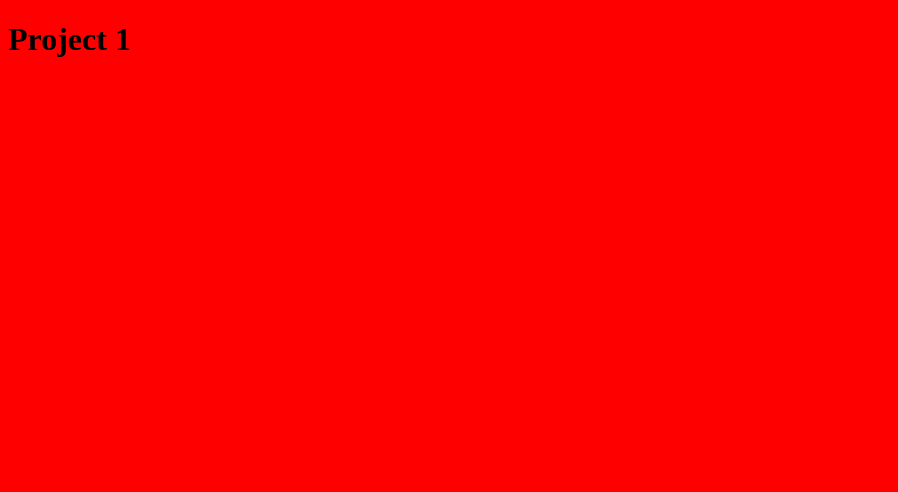
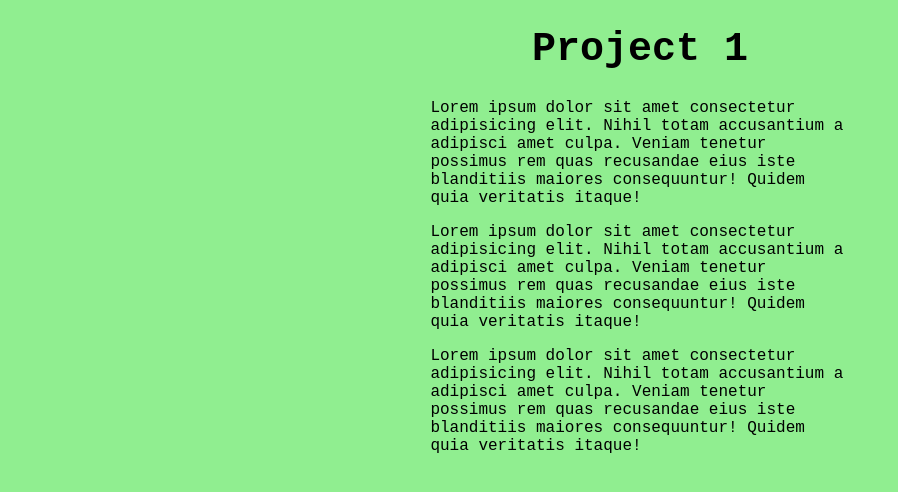
Before and after one commit to Ahmednasr99/project, a plain HTML site: page index.html in a window 1280 px wide. Shown: the whole page, without its empty margins (0-898 px from the left). Drawn offline with Linux system fonts and the light colour scheme.

Commit message:
added kindle layout

```diff
--- a/index.html
+++ b/index.html
@@ -10,5 +10,8 @@
 <body>
     <h1>Project 1</h1>
     <script src="./main.js"></script>
+    <p>Lorem ipsum dolor sit amet consectetur adipisicing elit. Nihil totam accusantium a adipisci amet culpa. Veniam tenetur possimus rem quas recusandae eius iste blanditiis maiores consequuntur! Quidem quia veritatis itaque!</p>
+    <p>Lorem ipsum dolor sit amet consectetur adipisicing elit. Nihil totam accusantium a adipisci amet culpa. Veniam tenetur possimus rem quas recusandae eius iste blanditiis maiores consequuntur! Quidem quia veritatis itaque!</p>
+    <p>Lorem ipsum dolor sit amet consectetur adipisicing elit. Nihil totam accusantium a adipisci amet culpa. Veniam tenetur possimus rem quas recusandae eius iste blanditiis maiores consequuntur! Quidem quia veritatis itaque!</p>
 </body>
 </html>
--- a/main.css
+++ b/main.css
@@ -1,3 +1,10 @@
 body{
-    background-color: red;
+    background-color: lightgreen;
+    font-family: 'Courier New', Courier, monospace;
+    padding: 0 33%;
 }
+
+h1{
+    font-size: 2.5em;
+    text-align: center;
+}
```
